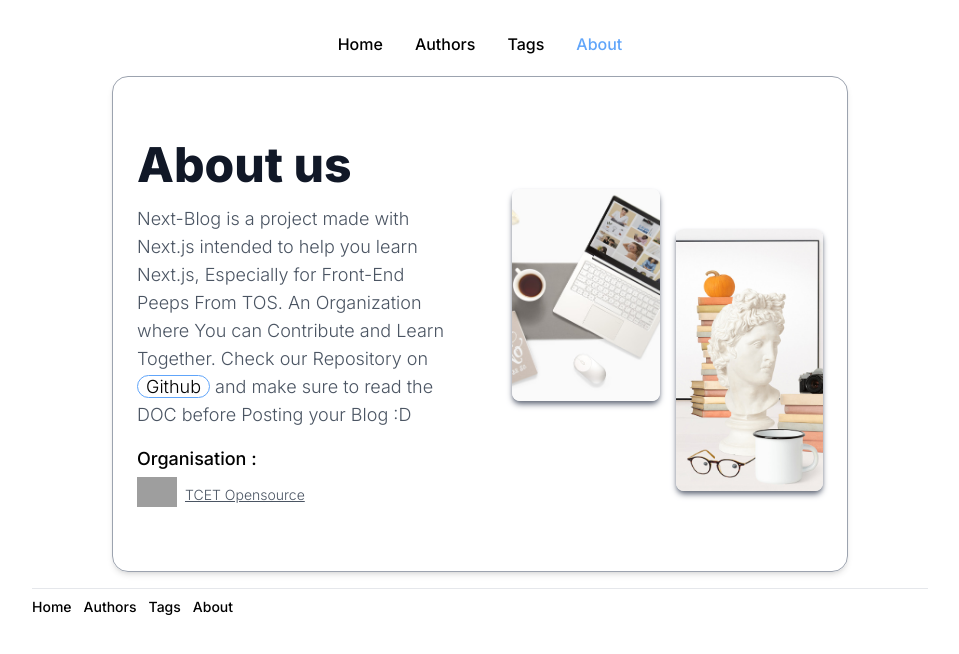
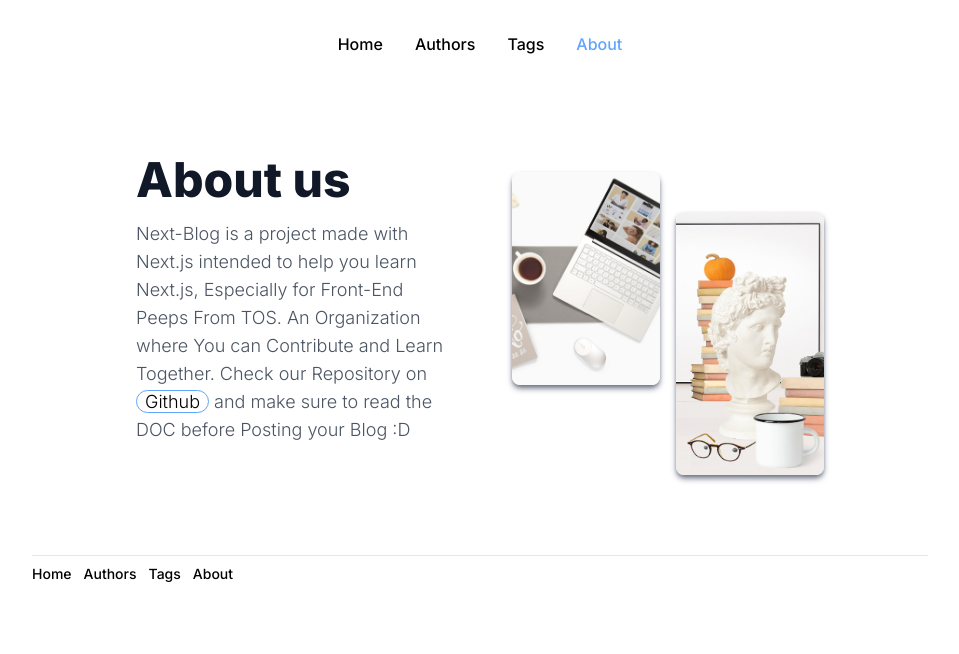
Before and after one commit to Rahilsiddique/next-blog, a Next.js app: page /about in a window 1280 px wide. Shown: the top 654 px of the page, without its empty margins (160-1119 px from the left). Built offline with nearby package versions, Linux system fonts and the light colour scheme; grey boxes are pictures that could not be loaded.

Commit message:
Added About Final

```diff
--- a/src/app/about/page.tsx
+++ b/src/app/about/page.tsx
@@ -2,47 +2,26 @@ import React from "react";
 import Image from "next/image";
 const page = () => {
   return (
-    <div>
-      <section className="bg-white">
-        <div className="gap-16 items-center py-8 px-4 mx-auto border border-gray-400 shadow-md rounded-2xl max-w-screen-xl lg:grid lg:grid-cols-2 md:mx-20 lg:py-16 lg:px-6">
+    <section>
+      <div className="gap-16 items-center py-8 px-4 mx-auto rounded-2xl max-w-screen-xl lg:grid lg:grid-cols-2 md:mx-20 lg:py-16 lg:px-6">
         <div className="font-light text-gray-600 sm:text-lg">
           <p className="mb-4 text-4xl font-extrabold text-gray-900 sm:text-5xl">
             About us
           </p>
           <p className="mb-4">
-              Next-Blog is a project made with Next.js intended to help you
-              learn Next.js, Especially for Front-End Peeps From TOS. An
-              Organization where You can Contribute and Learn Together. Check
-              our Repository on{" "}
+            Next-Blog is a project made with Next.js intended to help you learn
+            Next.js, Especially for Front-End Peeps From TOS. An Organization
+            where You can Contribute and Learn Together. Check our Repository on{" "}
             <a
               href="https://github.com/Rahilsiddique/next-blog"
               target="_blank"
-                className="text-black border border-blue-400 px-2 rounded-xl font-light hover:bg-blue-600 hover:text-white"
+              className= "transition ease-in duration-200 text-black border border-blue-400 px-2 rounded-xl font-light hover:bg-blue-600 hover:text-white"
             >
               {" "}
               Github
             </a>{" "}
             and make sure to read the DOC before Posting your Blog :D
           </p>
-            <div>
-              <p className="text-black text-md mb-1 font-medium">
-                Organisation :
-              </p>
-              <div className="flex">
-                <a href="https://opensource.tcetmumbai.in/" className="flex">
-                  <img
-                    src="https://opensource.tcetmumbai.in/img/logo.png"
-                    height={40}
-                    width={40}
-                    alt="tcetopensource"
-                  />
-
-                  <p className="text-sm mt-[8px] px-2 underline ">
-                    TCET Opensource
-                  </p>
-                </a>
-              </div>
-            </div>
         </div>
         <div className="grid grid-cols-2 gap-4 mt-8">
           <Image
@@ -62,7 +41,6 @@ const page = () => {
         </div>
       </div>
     </section>
-    </div>
   );
 };
 
--- a/src/app/layout.tsx
+++ b/src/app/layout.tsx
@@ -3,7 +3,7 @@ import "./globals.css";
 import type { Metadata } from "next";
 import { Inter } from "next/font/google";
 import Footer from "@/components/Footer";
-
+import clsx from "clsx";
 const inter = Inter({ subsets: ["latin"] });
 
 export const metadata: Metadata = {
@@ -18,7 +18,7 @@ export default function RootLayout({
 }) {
   return (
     <html lang="en">
-      <body className={inter.className + ` layout py-3 `}>
+      <body className={clsx(inter.className,"layout py-3")}>
         <Header />
         {children}
         <Footer />
```
Lines whose indentation alone changed are shown as unchanged.
